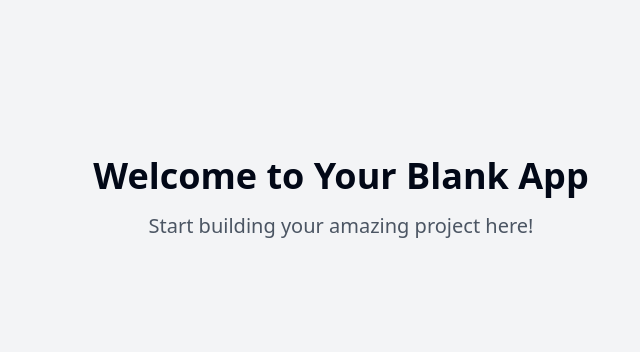
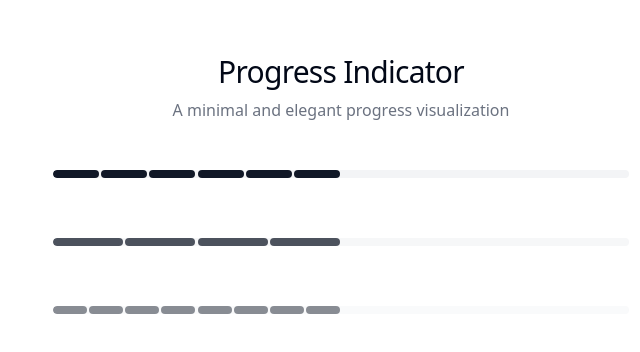
Before and after one commit to engineercode36/broken-barrier-progress, a React (Vite) app: page / in a window 1280 px wide. Shown: the part 202-554 px from the top of the page, without its empty margins (299-939 px from the left). Built offline with nearby package versions, Linux system fonts and the light colour scheme.

Commit message:
Add progress bar with chunks
Implement a progress bar that visually represents progress using broken chunks of lines.
[skip gpt_engineer]

```diff
--- /dev/null
+++ b/src/components/SegmentedProgress.tsx
@@ -0,0 +1,53 @@
+import React from 'react';
+import { cn } from "@/lib/utils";
+
+interface SegmentedProgressProps {
+  progress: number;
+  segments?: number;
+  showLabel?: boolean;
+  className?: string;
+}
+
+const SegmentedProgress = ({
+  progress,
+  segments = 10,
+  showLabel = true,
+  className
+}: SegmentedProgressProps) => {
+  const normalizedProgress = Math.min(Math.max(progress, 0), 100);
+  const segmentWidth = 100 / segments;
+
+  return (
+    <div className={cn("w-full max-w-xl mx-auto", className)}>
+      <div className="relative h-2 bg-gray-100 rounded-full overflow-hidden">
+        <div className="flex absolute inset-0">
+          {Array.from({ length: segments }).map((_, index) => (
+            <div
+              key={index}
+              className="flex-1 mx-px first:ml-0 last:mr-0"
+              style={{
+                width: `${segmentWidth}%`,
+              }}
+            >
+              <div
+                className={cn(
+                  "h-full transition-all duration-500 ease-out rounded-sm",
+                  (index + 1) * segmentWidth <= normalizedProgress
+                    ? "bg-gray-900 animate-scale-in"
+                    : "bg-transparent"
+                )}
+              />
+            </div>
+          ))}
+        </div>
+      </div>
+      {showLabel && (
+        <div className="mt-2 text-sm text-gray-600 font-medium opacity-0 group-hover:opacity-100 transition-opacity duration-200">
+          {normalizedProgress}%
+        </div>
+      )}
+    </div>
+  );
+};
+
+export default SegmentedProgress;
--- a/src/pages/Index.tsx
+++ b/src/pages/Index.tsx
@@ -1,11 +1,46 @@
-// Update this page (the content is just a fallback if you fail to update the page)
+import SegmentedProgress from "@/components/SegmentedProgress";
+import { useState, useEffect } from "react";
 
 const Index = () => {
+  const [progress, setProgress] = useState(0);
+
+  useEffect(() => {
+    const timer = setInterval(() => {
+      setProgress((prev) => (prev >= 100 ? 0 : prev + 10));
+    }, 1000);
+
+    return () => clearInterval(timer);
+  }, []);
+
   return (
-    <div className="min-h-screen flex items-center justify-center bg-gray-100">
-      <div className="text-center">
-        <h1 className="text-4xl font-bold mb-4">Welcome to Your Blank App</h1>
-        <p className="text-xl text-gray-600">Start building your amazing project here!</p>
+    <div className="min-h-screen flex flex-col items-center justify-center p-8 bg-white">
+      <div className="w-full max-w-xl space-y-12">
+        <div className="space-y-2 text-center">
+          <h2 className="text-3xl font-medium tracking-tight">Progress Indicator</h2>
+          <p className="text-gray-500">A minimal and elegant progress visualization</p>
+        </div>
+
+        <div className="space-y-8">
+          <div className="space-y-4">
+            <SegmentedProgress progress={progress} segments={12} />
+          </div>
+
+          <div className="space-y-4">
+            <SegmentedProgress
+              progress={progress}
+              segments={8}
+              className="opacity-75"
+            />
+          </div>
+
+          <div className="space-y-4">
+            <SegmentedProgress
+              progress={progress}
+              segments={16}
+              className="opacity-50"
+            />
+          </div>
+        </div>
       </div>
     </div>
   );
--- a/tailwind.config.ts
+++ b/tailwind.config.ts
@@ -69,28 +69,25 @@ export default {
         sm: 'calc(var(--radius) - 4px)'
       },
       keyframes: {
-				'accordion-down': {
-					from: {
-						height: '0'
+        "accordion-down": {
+          from: { height: "0" },
+          to: { height: "var(--radix-accordion-content-height)" },
         },
-					to: {
-						height: 'var(--radix-accordion-content-height)'
-					}
+        "accordion-up": {
+          from: { height: "var(--radix-accordion-content-height)" },
+          to: { height: "0" },
         },
-				'accordion-up': {
-					from: {
-						height: 'var(--radix-accordion-content-height)'
+        "scale-in": {
+          "0%": { transform: "scaleX(0)", opacity: "0" },
+          "100%": { transform: "scaleX(1)", opacity: "1" }
         },
-					to: {
-						height: '0'
-					}
-				}
       },
       animation: {
-				'accordion-down': 'accordion-down 0.2s ease-out',
-				'accordion-up': 'accordion-up 0.2s ease-out'
-			}
-		}
+        "accordion-down": "accordion-down 0.2s ease-out",
+        "accordion-up": "accordion-up 0.2s ease-out",
+        "scale-in": "scale-in 0.4s ease-out forwards",
+      },
+    },
   },
   plugins: [require("tailwindcss-animate")],
 } satisfies Config;
```
Lines whose indentation alone changed are shown as unchanged.
